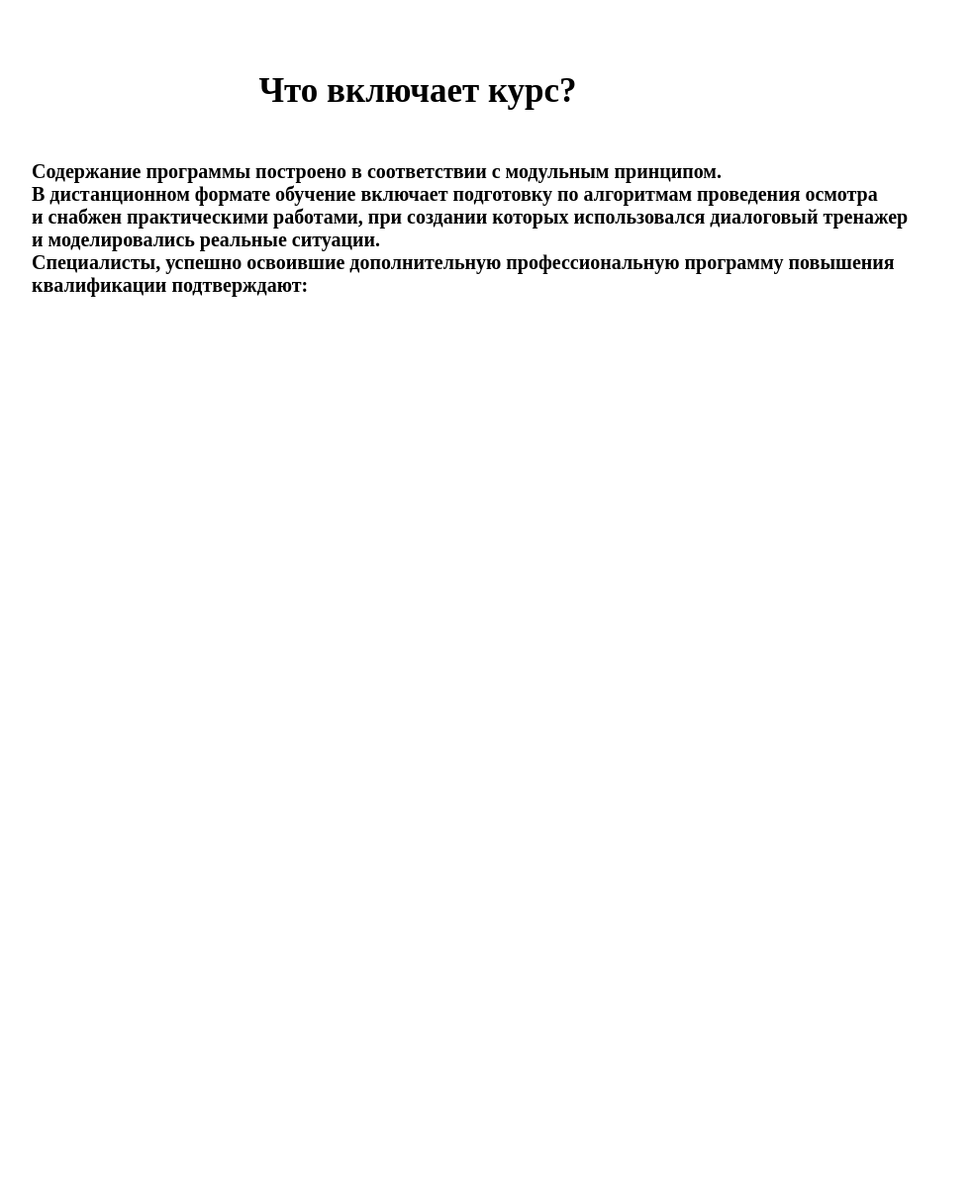
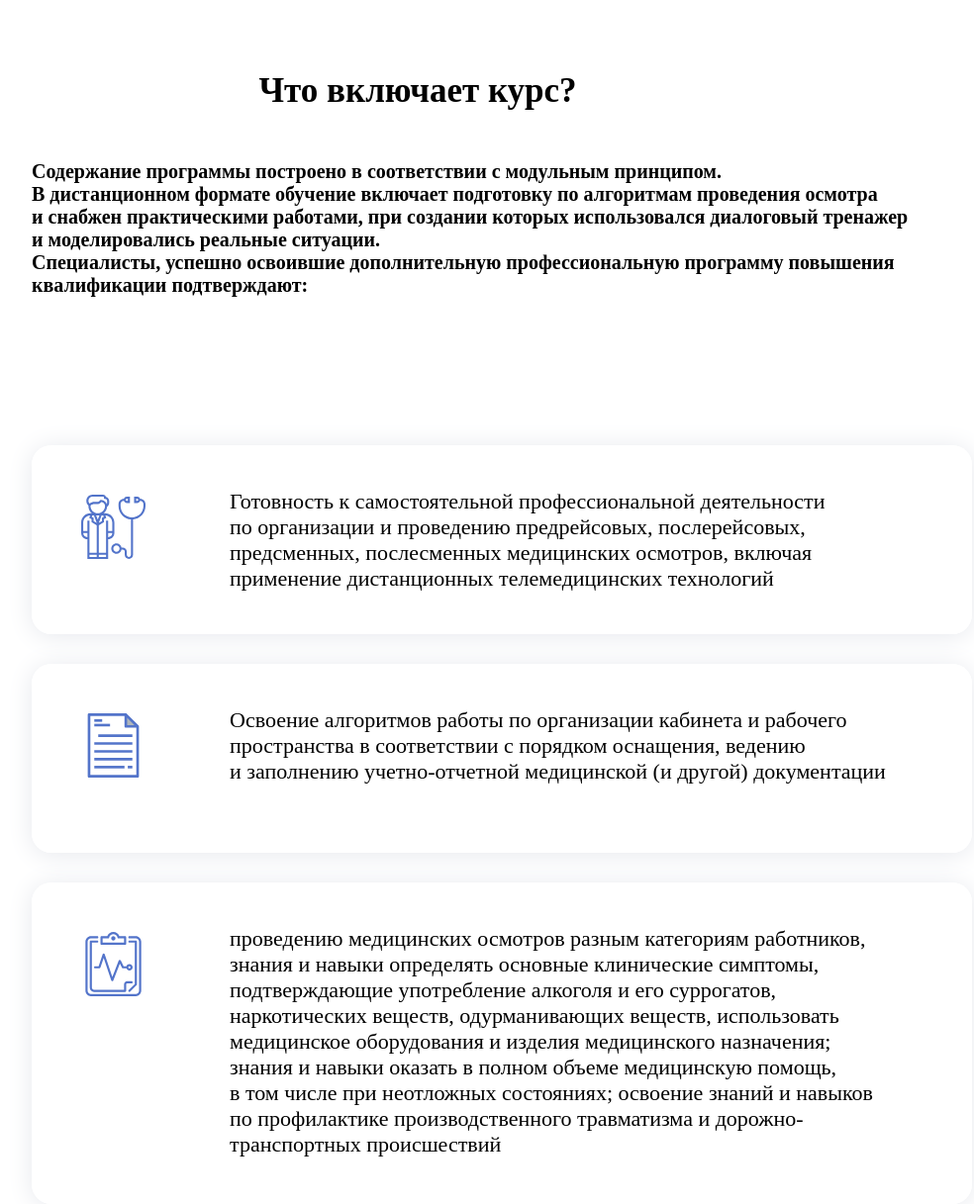
Before and after one commit to ZiyodullaSodiqov/TransAuto, a plain HTML site: page index.html in a window 1280 px wide. Shown: the part 1812-3029 px from the top of the page at 99% size, without its empty margins (218-1202 px from the left). Before the commit the page ends 2112 px from the top, so only its background shows below. Drawn offline with Linux system fonts and the light colour scheme.

Commit message:
first commit

```diff
--- a/index.html
+++ b/index.html
@@ -96,13 +96,28 @@
     </div>
     <div class="section">
         <div class="sectionDiv1">
+            <img src="./images/doc.svg" style="transform: translate(50px , 50px);" alt="">
+            <p>
+                Готовность к самостоятельной профессиональной деятельности <br>
+                по организации и проведению предрейсовых, послерейсовых, <br> предсменных, послесменных медицинских осмотров, включая <br> применение дистанционных телемедицинских технологий
 
+            </p>
         </div>
         <div class="sectionDiv2">
+            <img src="./images/file.svg" style="transform: translate(50px , 50px);" alt="">
+            <p>
+                Освоение алгоритмов работы по организации кабинета и рабочего <br> пространства в соответствии с порядком оснащения, ведению <br>
+                и заполнению учетно-отчетной медицинской (и другой) документации
 
+            </p>
         </div>
         <div class="sectionDiv3">
+            <img src="images/medicpaper.svg" style="transform: translate(50px , 50px);" alt="">
+            <p>
+                проведению медицинских осмотров разным категориям работников, <br> знания и навыки определять основные клинические симптомы, <br> подтверждающие употребление алкоголя и его суррогатов, <br> наркотических веществ, одурманивающих веществ, использовать <br> медицинское оборудования и изделия медицинского назначения; <br> знания и навыки оказать в полном объеме медицинскую помощь, <br>
+                в том числе при неотложных состояниях; освоение знаний и навыков <br> по профилактике производственного травматизма и дорожно- <br> транспортных происшествий
 
+            </p>
         </div>
     </div>
 </body>
--- a/style.css
+++ b/style.css
@@ -210,3 +210,54 @@
     color: #000000;
     transform: translate( 250px ,1550px);
 }
+.section{
+    transform: translateY(1700px);
+}
+.sectionDiv1{
+    width: 950px;
+    height: 191px;
+    background: linear-gradient(0deg, #FFFFFF, #FFFFFF);
+    box-shadow: 0px 2px 26px #E6E8ED;
+    border-radius: 20px;
+    transform: translateX(250px);
+}
+.sectionDiv1 > p{
+    width: 800px;
+    transform: translateX(200px) translateY(-25px);
+    font-weight: 400;
+    font-size: 22px;
+    line-height: 26px;
+    color: #000000;
+}
+.sectionDiv2{
+    width: 950px;
+    height: 191px;
+    background: linear-gradient(0deg, #FFFFFF, #FFFFFF);
+    box-shadow: 0px 2px 26px #E6E8ED;
+    border-radius: 20px;
+    transform: translateX(250px) translateY(30px);
+}
+.sectionDiv2 > p{
+    width: 800px;
+    transform: translateX(200px) translateY(-25px);
+    font-weight: 400;
+    font-size: 22px;
+    line-height: 26px;
+    color: #000000;
+}
+.sectionDiv3{
+    width: 950px;
+    height: 325px;
+    background: linear-gradient(0deg, #FFFFFF, #FFFFFF);
+    box-shadow: 0px 2px 26px #E6E8ED;
+    border-radius: 20px;
+    transform: translateX(250px) translateY(60px);
+}
+.sectionDiv3 > p{
+    width: 800px;
+    transform: translateX(200px) translateY(-25px);
+    font-weight: 400;
+    font-size: 22px;
+    line-height: 26px;
+    color: #000000;
+}
```
Also changed, not shown: images/doc.svg (added), images/file.svg (added), images/medicpaper.svg (added).
